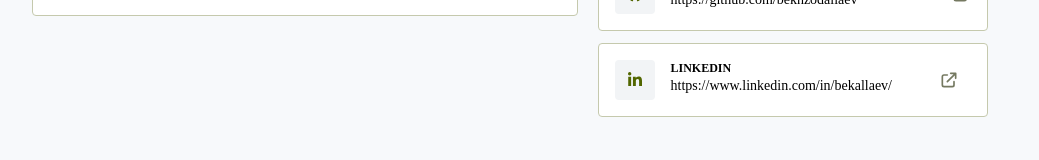
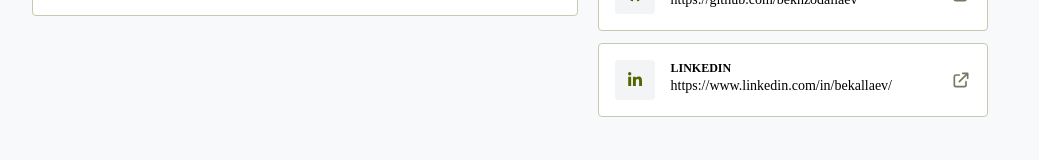
Before and after one commit to bekhzodallaev/bekhzod-portfolio, a Next.js app: page /contact in a window 1280 px wide. Shown: the part 516-676 px from the top of the page, without its empty margins (113-1152 px from the left). Built offline with nearby package versions, Linux system fonts and the light colour scheme; a web font is replaced by a local one.

Commit message:
fix spacing in contact link

```diff
--- a/src/app/contact/page.tsx
+++ b/src/app/contact/page.tsx
@@ -74,7 +74,7 @@ const page = () => {
               <HiOutlineExternalLink
                 stroke="#757961"
                 size={20}
-                className="hover-200 transition-colors duration-200 hover:stroke-[#526600]"
+                className="hover-200 transition-colors duration-200 hover:stroke-[#526600] ml-3"
               />
             </a>
           </div>
@@ -106,7 +106,7 @@ const page = () => {
               <HiOutlineExternalLink
                 stroke="#757961"
                 size={20}
-                className="hover-200 transition-colors duration-200 hover:stroke-[#526600] mr-3"
+                className="hover-200 transition-colors duration-200 hover:stroke-[#526600] ml-3"
               />
             </a>
           </div>
```
